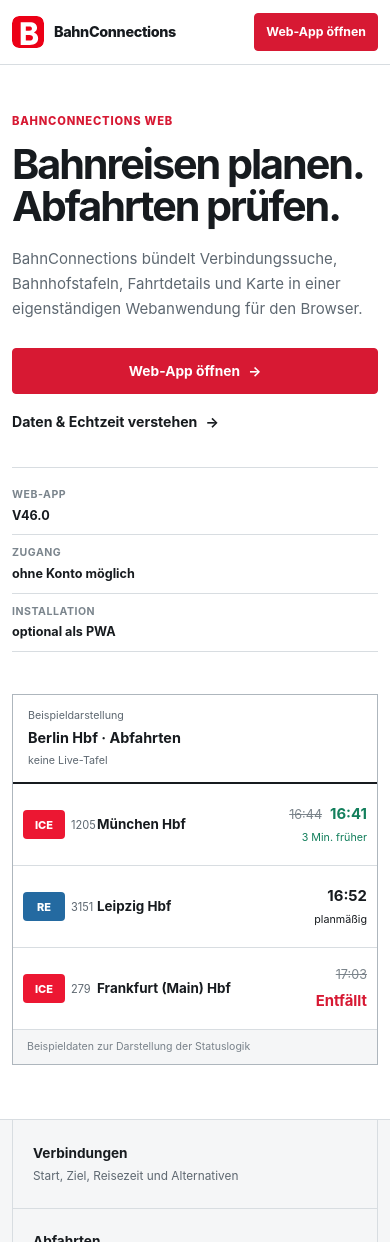
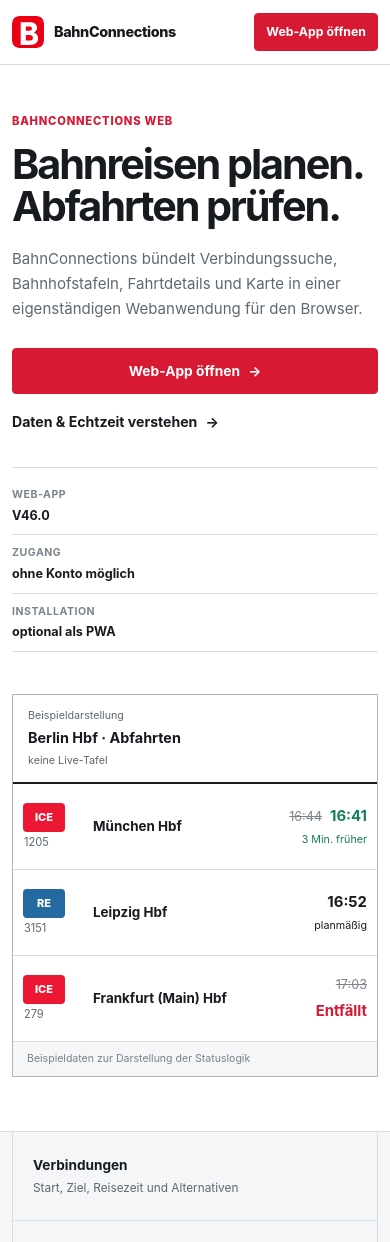
Before and after one commit to Cola968/BahnConnections, a Next.js app: page /website in a window 390 px wide. Shown: the top 1242 px of the page. Built offline with nearby package versions, Linux system fonts and the light colour scheme.

Commit message:
Fix mobile departure example spacing

```diff
--- a/app/website/website.module.css
+++ b/app/website/website.module.css
@@ -563,11 +563,17 @@
   .boardTop { align-items:flex-start; flex-direction:column; gap:5px; }
   .boardColumns { display:none; }
   .boardRow {
-    min-height:82px;
-    grid-template-columns:66px minmax(0,1fr) 88px;
-    gap:8px;
+    min-height:86px;
+    grid-template-columns:58px minmax(0,1fr) 88px;
+    gap:12px;
     padding-inline:10px;
   }
+  .serviceCell {
+    grid-template-columns:1fr;
+    justify-items:start;
+    gap:2px;
+  }
+  .serviceCell small { padding-left:1px; }
   .boardRow>strong:last-child { display:none; }
   .timeCell { justify-content:flex-end; text-align:right; }
   .capabilityBar { grid-template-columns:1fr; padding-inline:12px; }
```
